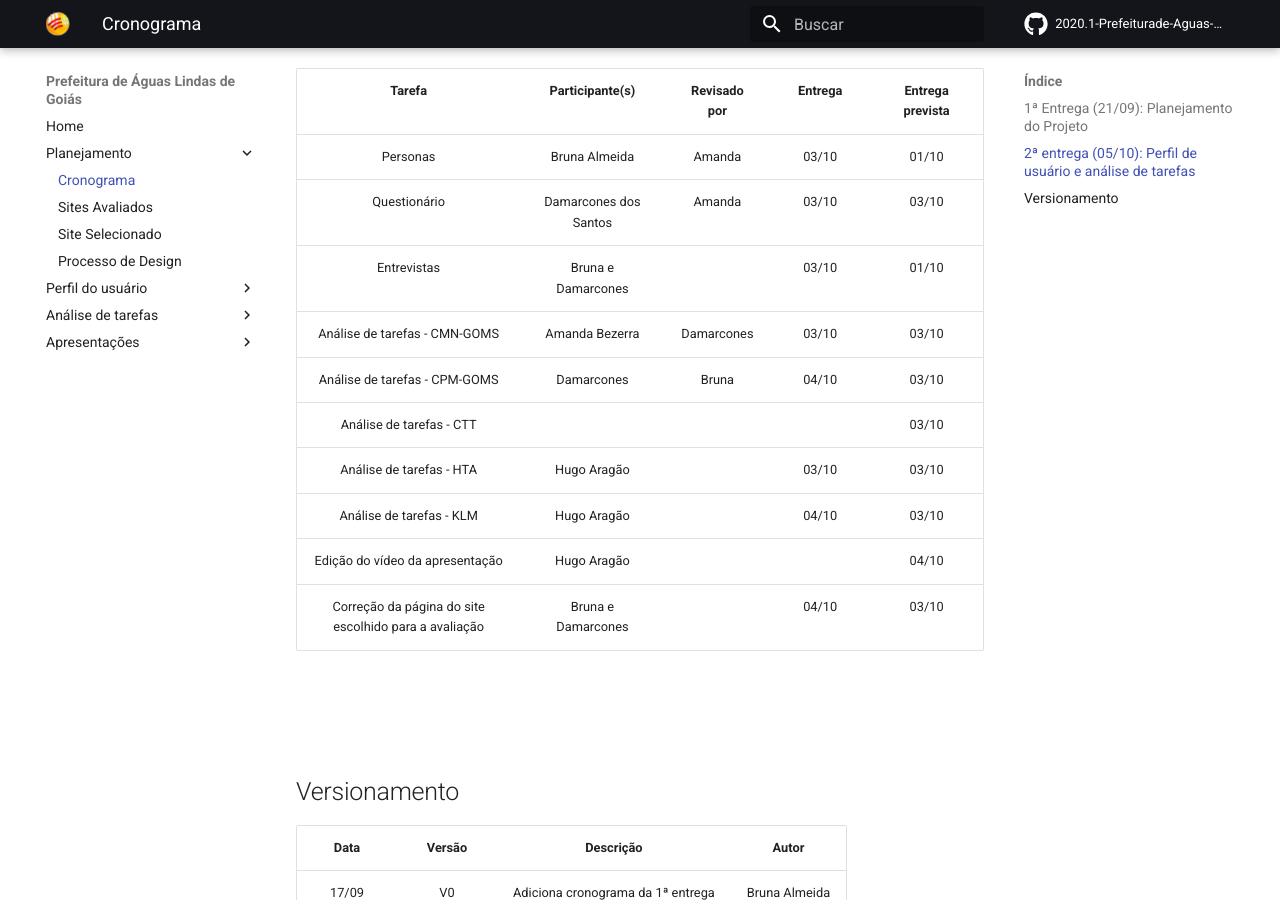
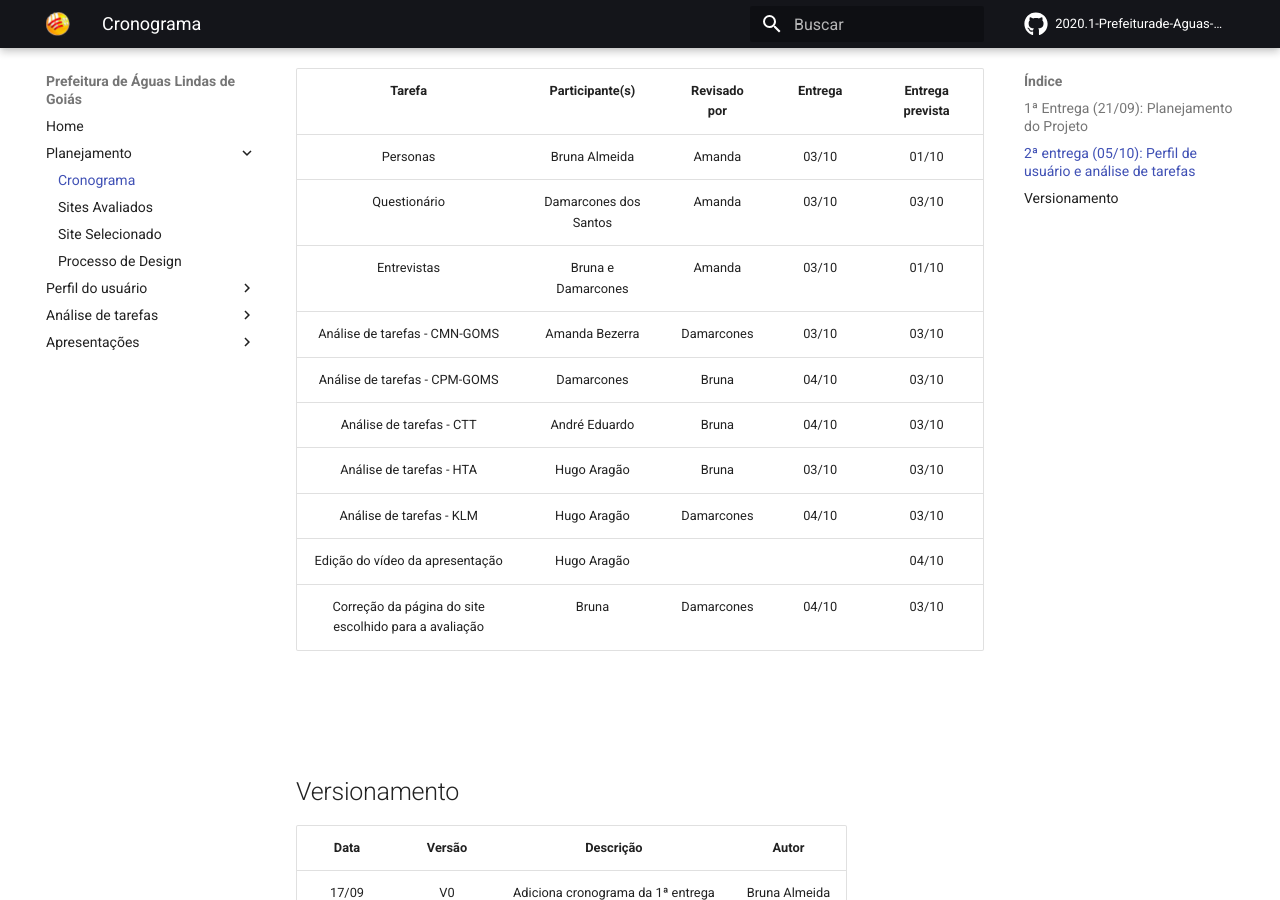
Before and after one commit to Interacao-Humano-Computador/2020.1-Prefeiturade-Aguas-Lindas-de-Goias, an MkDocs documentation site: the page built from docs/planejamento/cronograma.md, in a window 1280 px wide and 900 px high, scrolled down 755 px. Built offline with MkDocs 1.6.1 and Material for MkDocs 9.7.7, drawn with Linux system fonts in a browser that asks for light colours; comment, search, counter and statistics services are not loaded.

Commit message:
atualiza cronograma

```diff
--- a/docs/planejamento/cronograma.md
+++ b/docs/planejamento/cronograma.md
@@ -21,14 +21,14 @@ De 22/09 até 05/10
 |:-----------------------------:|:--------------------:|:----------:|:-----:|:--------------:|
 |Personas                       |Bruna Almeida         | Amanda     |03/10  |01/10           |
 |Questionário                   |Damarcones dos Santos | Amanda     |03/10  |03/10           |
-|Entrevistas                    |Bruna e Damarcones    |            |03/10  |01/10           |
+|Entrevistas                    |Bruna e Damarcones    | Amanda     |03/10  |01/10           |
 |Análise de tarefas - CMN-GOMS  |Amanda Bezerra        |Damarcones  |03/10  |03/10           |
 |Análise de tarefas - CPM-GOMS  |Damarcones            |Bruna       |04/10  |03/10           |
-|Análise de tarefas - CTT       |                      |            |       |03/10           |
-|Análise de tarefas - HTA       |Hugo Aragão           |            |03/10  |03/10           |
-|Análise de tarefas - KLM       |Hugo Aragão           |            |04/10  |03/10           |
+|Análise de tarefas - CTT       |   André Eduardo      |Bruna       |04/10  |03/10           |
+|Análise de tarefas - HTA       |Hugo Aragão           |     Bruna  |03/10  |03/10           |
+|Análise de tarefas - KLM       |Hugo Aragão           |Damarcones  |04/10  |03/10           |
 |Edição do vídeo da apresentação|Hugo Aragão           |            |       |04/10           |
-|Correção da página do site escolhido para a avaliação|Bruna e Damarcones|  |04/10|03/10|
+|Correção da página do site escolhido para a avaliação|Bruna|Damarcones|04/10|03/10|
 
 <br> </br>
 
```
